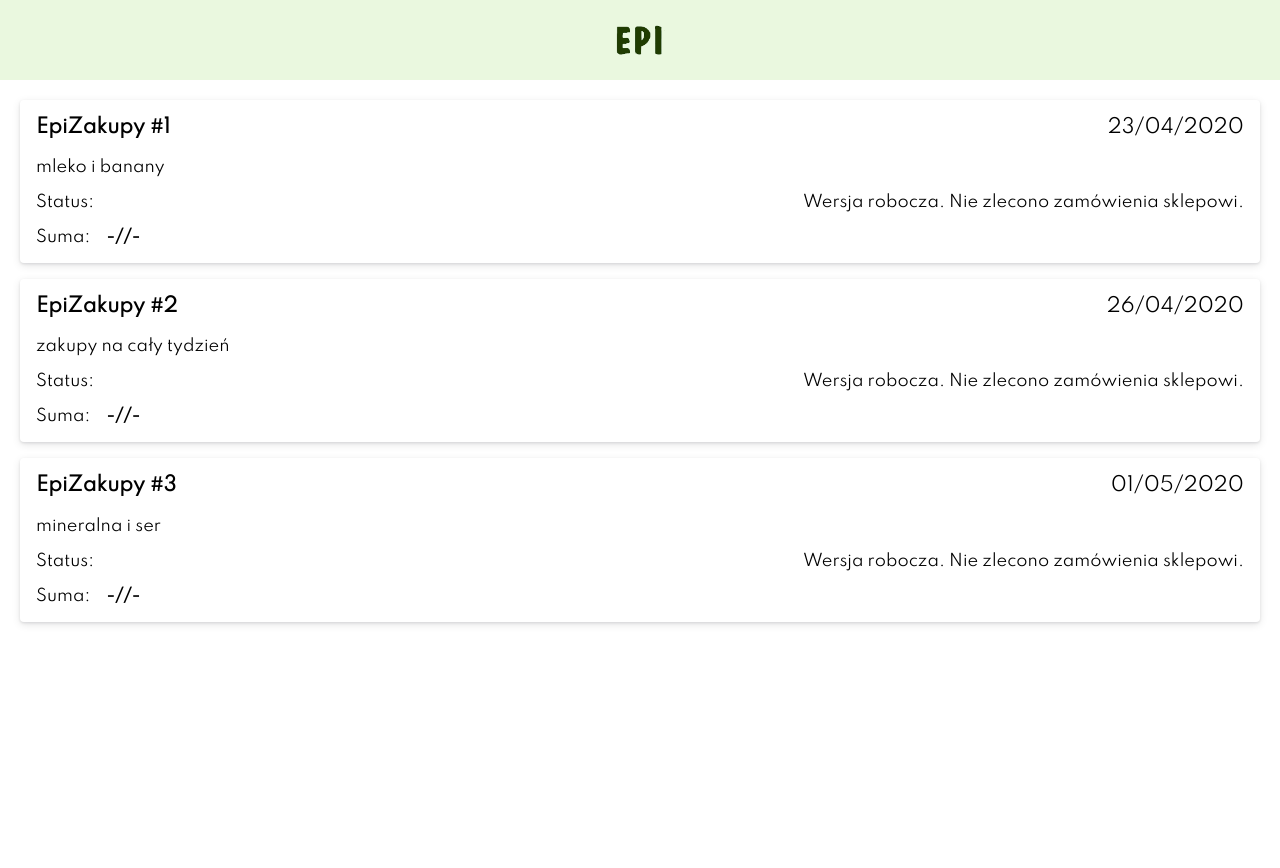
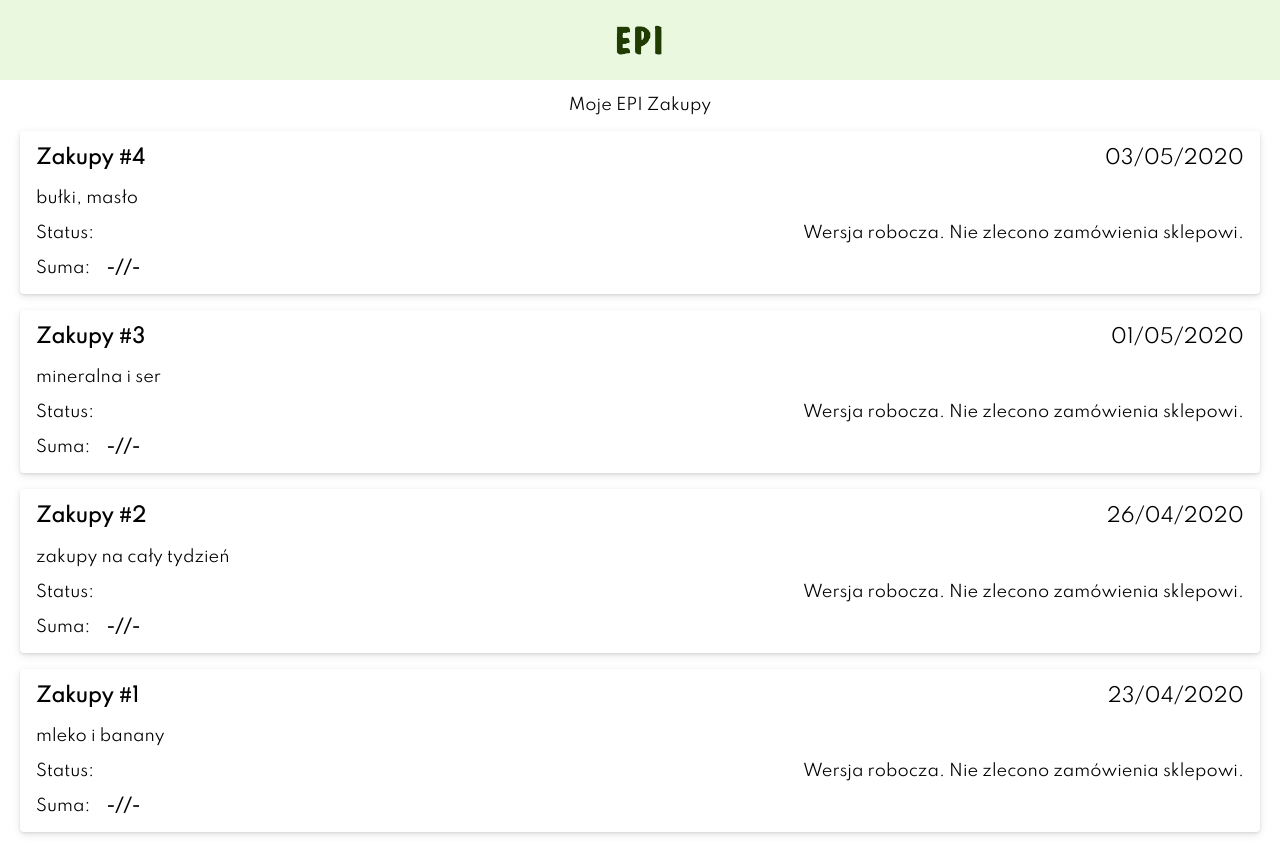
Before and after one commit to VoytechG/pick-n-collect, a React (Create React App) app in the folder client/: page /orders in a window 1280 px wide. Before the commit the page ends 800 px from the top, so only its background shows below. Built offline with nearby package versions, Linux system fonts and the light colour scheme.

Commit message:
make order box clickable

```diff
--- a/client/src/App.css
+++ b/client/src/App.css
@@ -15,6 +15,7 @@ html {
 :root {
   --primary-color: #14793a;
   --secondary-color: #eaf8df;
+  --trenary-color: rgb(21, 187, 21);
   --text-color: black;
   --background-color: white;
 }
--- a/client/src/components/Header/Header.js
+++ b/client/src/components/Header/Header.js
@@ -11,9 +11,12 @@ const Header = () => {
 
   return (
     <div className="header-container">
-      <div className="flex-box-vert-align">
+      <div className="flex-box-vert-align pos-absolute flex-center">
         <img src={logo} alt="EPI logo" width="60px" />
-        {/* <img src={logo} alt="EPI logo" width="60px" /> */}
+      </div>
+      <div className="flex-box-vert-align pos-absolute flex-space-between">
+        {/* <div className="button noselect">MENU</div> */}
+        {/* <div className="button">ZALOGUJ</div> */}
       </div>
     </div>
   );
--- a/client/src/components/Header/header.css
+++ b/client/src/components/Header/header.css
@@ -6,11 +6,39 @@
   top: 0px;
 }
 
+.header-container > div {
+  padding: 1em;
+}
+
 .flex-box-vert-align {
   display: flex;
-  justify-content: center;
   align-items: center;
   height: 100%;
+}
+
+.flex-center {
+  justify-content: center;
+}
+
+.flex-space-between {
+  justify-content: space-between;
+}
+
+.pos-absolute {
+  position: absolute;
+  width: 100%;
+  height: 100%;
+}
+
+.button {
+  font-size: 0.8em;
+  font-weight: bold;
+  transition: 200ms;
+}
+
+.button:active {
+  font-size: 0.9em;
+  color: var(--trenary-color);
 }
 
 .overflow-y {
--- a/client/src/components/OrdersList/OrderBox.js
+++ b/client/src/components/OrdersList/OrderBox.js
@@ -2,15 +2,18 @@ import React from "react";
 import PropTypes from "prop-types";
 import Order from "../../logic/Orders/Order";
 import "../../css/list-item-box.css";
+import "../../css/interaction.css";
 import { OrderStatusMessagesInPolish } from "../../logic/Orders/Order";
 
 const OrderBox = ({ order }) => {
-  console.log(OrderStatusMessagesInPolish);
+  const onClick = () => {
+    console.log("Clicked!");
+  };
 
   return (
-    <div className="card">
+    <div className="card light-up-active noselect" onClick={onClick}>
       <div className="flex-space-between font-bigger">
-        <div className="font-bold">{`EpiZakupy #${order.number}`}</div>
+        <div className="font-bold">{`Zakupy #${order.number}`}</div>
         <div>{order.dateOrderPlaced}</div>
       </div>
       <div>{order.notes}</div>
--- a/client/src/components/OrdersList/OrdersList.js
+++ b/client/src/components/OrdersList/OrdersList.js
@@ -2,13 +2,19 @@ import React from "react";
 import PropTypes from "prop-types";
 import { exampleOrders } from "./../../debugging/exampleOrders";
 import OrderBox from "./OrderBox";
+import "../../css/list-item-box.css";
 
 const OrdersList = (props) => {
   return (
     <div>
-      {exampleOrders.map((order) => (
-        <OrderBox order={order} />
-      ))}
+      <div className="list-header">Moje EPI Zakupy</div>
+      <div>
+        {exampleOrders
+          .sort((order_a, order_b) => order_b.number - order_a.number)
+          .map((order) => (
+            <OrderBox key={order.number} order={order} />
+          ))}
+      </div>
     </div>
   );
 };
--- /dev/null
+++ b/client/src/css/interaction.css
@@ -0,0 +1,9 @@
+.noselect {
+  -webkit-touch-callout: none; /* iOS Safari */
+  -webkit-user-select: none; /* Safari */
+  -khtml-user-select: none; /* Konqueror HTML */
+  -moz-user-select: none; /* Old versions of Firefox */
+  -ms-user-select: none; /* Internet Explorer/Edge */
+  user-select: none; /* Non-prefixed version, currently
+                                  supported by Chrome, Opera and Firefox */
+}
--- a/client/src/css/list-item-box.css
+++ b/client/src/css/list-item-box.css
@@ -1,8 +1,8 @@
-/* .grid {
-  display: grid;
-  gap: 1rem;
-  grid-template-columns: repeat(auto-fit, minmax(240px, 1fr));
-} */
+.list-header {
+  display: flex;
+  justify-content: center;
+  margin: 1em;
+}
 
 .flex {
   display: flex;
@@ -48,12 +48,12 @@
   box-shadow: rgba(3, 8, 20, 0.1) 0px 0.15rem 0.5rem,
     rgba(2, 8, 20, 0.1) 0px 0.075rem 0.175rem;
   border-radius: 4px;
-  /* transition: all 250ms; */
+  transition: all 200ms;
 
   word-wrap: break-word;
   --entrance-duration: 200ms;
 
-  animation: cardEntrance var(--entrance-duration) ease-out;
+  animation: cardEntrance 200ms ease-out;
   animation-fill-mode: backwards;
   animation-play-state: inherit;
 }
@@ -64,6 +64,10 @@
 
 .card > div:last-child {
   margin-bottom: 0px;
+}
+
+.light-up-active:active {
+  background-color: var(--secondary-color);
 }
 
 .item-title {
--- a/client/src/css/sizing.css
+++ b/client/src/css/sizing.css
@@ -4,4 +4,5 @@
 
 .content-box {
   padding: 20px;
+  padding-top: 0;
 }
--- a/client/src/debugging/exampleOrders.js
+++ b/client/src/debugging/exampleOrders.js
@@ -12,6 +12,7 @@ const getExampleOrders = () => {
       "26/04/2020"
     ),
     new Order("someid3", "customerid", "mineralna i ser", 3, "01/05/2020"),
+    new Order("someid4", "customerid", "bułki, masło", 4, "03/05/2020"),
   ];
 
   for (const order of exampleOrdersList) {
```
